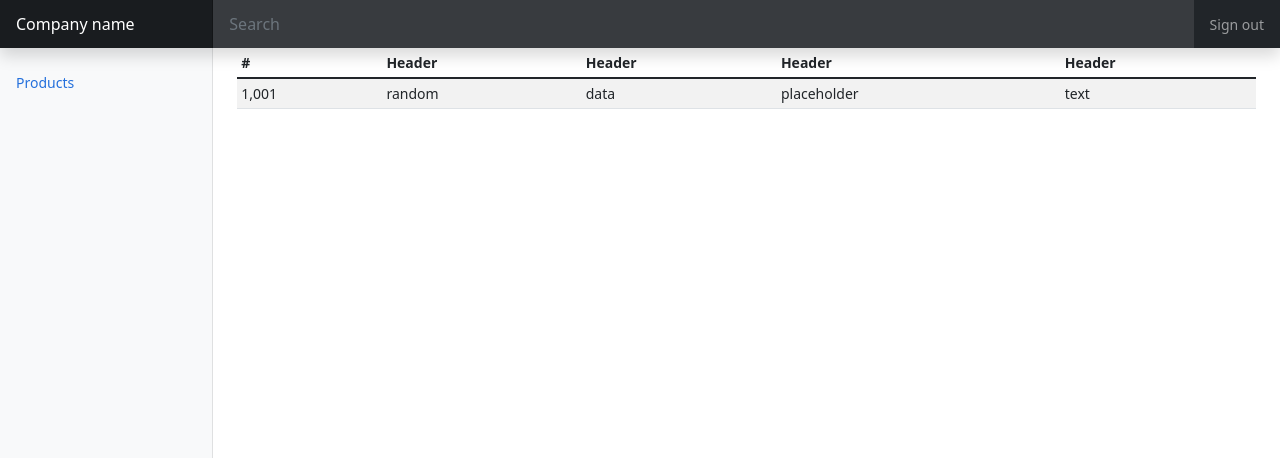
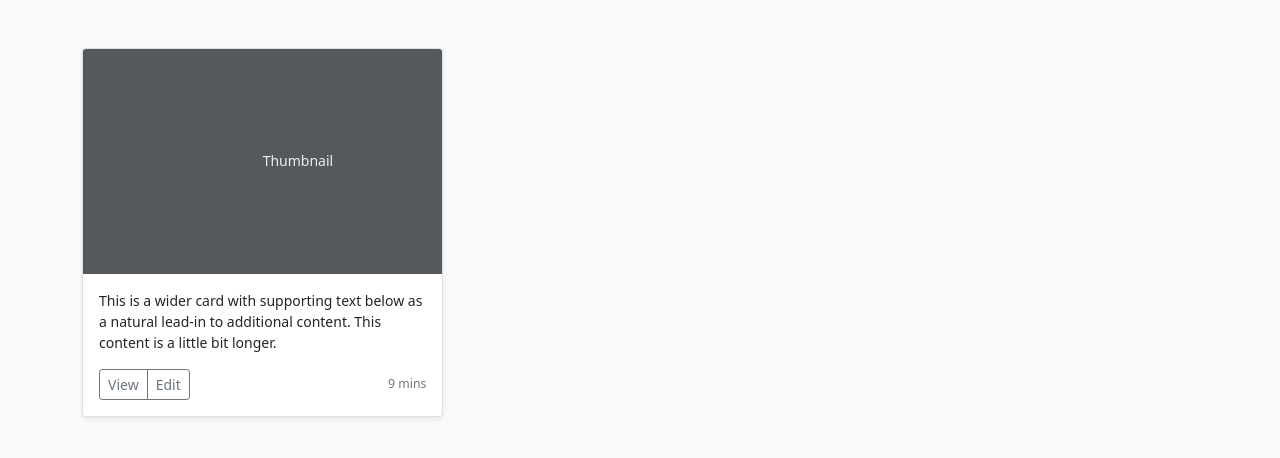
Before and after one commit to johntmunger/fullstack-admin-application, a Vue app: page / in a window 1280 px wide. Shown: the top 458 px of the page. Built offline with nearby package versions, Linux system fonts and the light colour scheme.

Commit message:
fix(router): add routes and build the products template

```diff
--- /dev/null
+++ b/src/pages/Main.vue
@@ -0,0 +1,37 @@
+<template>
+  <main>
+    <div class="album py-5 bg-light">
+        <div class="container">
+        <div class="row row-cols-1 row-cols-sm-2 row-cols-md-3 g-3">
+            <div class="col">
+            <div class="card shadow-sm">
+                <svg class="bd-placeholder-img card-img-top" width="100%" height="225" xmlns="http://www.w3.org/2000/svg" role="img" aria-label="Placeholder: Thumbnail" preserveAspectRatio="xMidYMid slice" focusable="false"><title>Placeholder</title><rect width="100%" height="100%" fill="#55595c"/><text x="50%" y="50%" fill="#eceeef" dy=".3em">Thumbnail</text></svg>
+
+                <div class="card-body">
+                <p class="card-text">This is a wider card with supporting text below as a natural lead-in to additional content. This content is a little bit longer.</p>
+                <div class="d-flex justify-content-between align-items-center">
+                    <div class="btn-group">
+                    <button type="button" class="btn btn-sm btn-outline-secondary">View</button>
+                    <button type="button" class="btn btn-sm btn-outline-secondary">Edit</button>
+                    </div>
+                    <small class="text-muted">9 mins</small>
+                </div>
+                </div>
+            </div>
+            </div>
+        </div>
+        </div>
+    </div>
+</main>
+
+</template>
+
+<script>
+export default {
+    name: "Main"
+}
+</script>
+
+<style>
+
+</style>
--- a/src/pages/admin/Admin.vue
+++ b/src/pages/admin/Admin.vue
@@ -5,28 +5,7 @@
         <div class="row">
             <Menu />
             <main class="col-md-9 ms-sm-auto col-lg-10 px-md-4">
-                <div class="table-responsive">
-                    <table class="table table-striped table-sm">
-                    <thead>
-                        <tr>
-                        <th scope="col">#</th>
-                        <th scope="col">Header</th>
-                        <th scope="col">Header</th>
-                        <th scope="col">Header</th>
-                        <th scope="col">Header</th>
-                        </tr>
-                    </thead>
-                    <tbody>
-                        <tr>
-                        <td>1,001</td>
-                        <td>random</td>
-                        <td>data</td>
-                        <td>placeholder</td>
-                        <td>text</td>
-                        </tr>
-                    </tbody>
-                    </table>
-                </div>
+                <router-view />
             </main>
         </div>
     </div>
--- /dev/null
+++ b/src/pages/admin/Products.vue
@@ -0,0 +1,30 @@
+<template>
+<div class="table-responsive">
+    <table class="table table-striped table-sm">
+        <thead>
+            <tr>
+            <th scope="col">#</th>
+            <th scope="col">Header</th>
+            <th scope="col">Header</th>
+            <th scope="col">Header</th>
+            <th scope="col">Header</th>
+            </tr>
+        </thead>
+        <tbody>
+            <tr>
+            <td>1,001</td>
+            <td>random</td>
+            <td>data</td>
+            <td>placeholder</td>
+            <td>text</td>
+            </tr>
+        </tbody>
+    </table>
+</div>
+</template>
+
+<script>
+export default {
+    name: "Products"
+}
+</script>
--- a/src/router/index.ts
+++ b/src/router/index.ts
@@ -1,12 +1,20 @@
 import { createRouter, createWebHistory, RouteRecordRaw } from 'vue-router'
 import Admin from '../pages/admin/Admin.vue';
+import Products from '../pages/admin/Products.vue';
+import Main from '../pages/Main.vue';
 
 const routes: Array<RouteRecordRaw> = [
-  {
-    path: '/',
-    name: 'admin',
-    component: Admin
-  },
+    {
+        path: '/',
+        component: Main
+    },
+    {
+        path: '/admin',
+        component: Admin,
+        children: [
+            { path: 'products', component: Products }
+        ]
+    },
 ]
 
 const router = createRouter({
```
